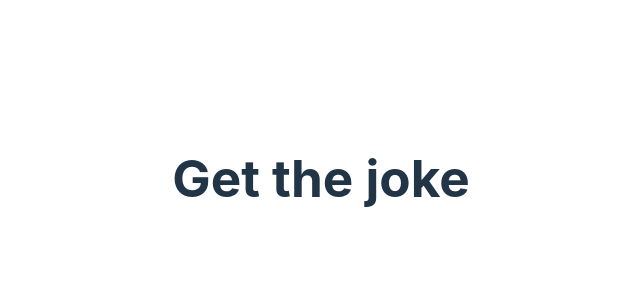
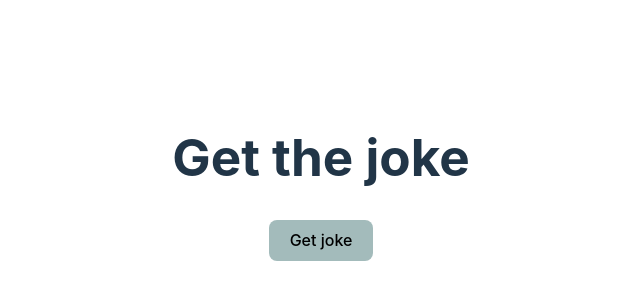
Before and after one commit to JohnArvid/get-the-joke, a React (Vite) app: page / in a window 1280 px wide. Shown: the part 222-522 px from the top of the page, without its empty margins (319-959 px from the left). Built offline with nearby package versions, Linux system fonts and the light colour scheme.

Commit message:
Add button to app, create base for joke-button

```diff
--- a/src/App.jsx
+++ b/src/App.jsx
@@ -1,14 +1,20 @@
 import { useState } from 'react'
+import GetJokeButton from './components/get-joke-button/get-joke-button.component.jsx'
 import JokeDisplay from './components/joke-display/joke-display.component.jsx'
 import './App.css'
 
+
 function App() {
   const [joke, setJoke] = useState(0)
+  const getJokeFromAPI = () => {
+  //  .then(setJoke(??))
+  }
 
   return (
     <>
       <h1>Get the joke</h1>
       <JokeDisplay joke = {joke}/>
+      <GetJokeButton getJoke = {getJokeFromAPI}/>
     </>
   )
 }
--- a/src/components/get-joke-button/get-joke-button.component.jsx
+++ b/src/components/get-joke-button/get-joke-button.component.jsx
@@ -1,12 +1,9 @@
+import './get-joke-button.styles.css'
 
-const getJoke = () => {
-
-}
-
-const GetJokeButton = props => {
+const GetJokeButton = ({getJoke}) => {
   return (
     <div className="get-joke-button" onClick={getJoke}>
-      <h1>Get joke</h1>
+      <button type='button'>Get joke</button>
     </div>
   )
 }
--- /dev/null
+++ b/src/components/get-joke-button/get-joke-button.styles.css
@@ -0,0 +1,5 @@
+.get-joke-button button {
+    color: black;
+    background-color: rgb(163, 187, 187);
+    border-radius: 0.5em;
+}
```
